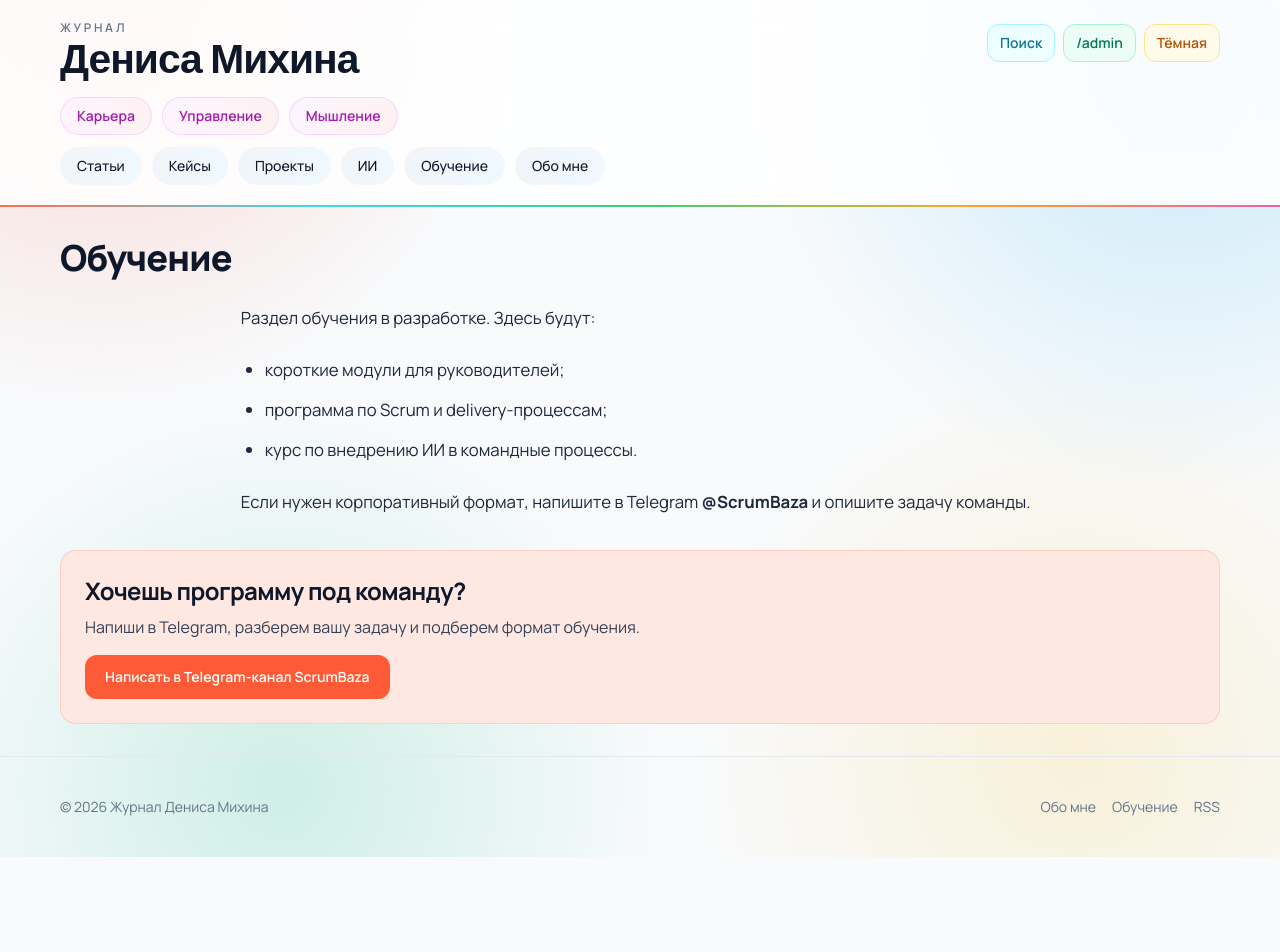
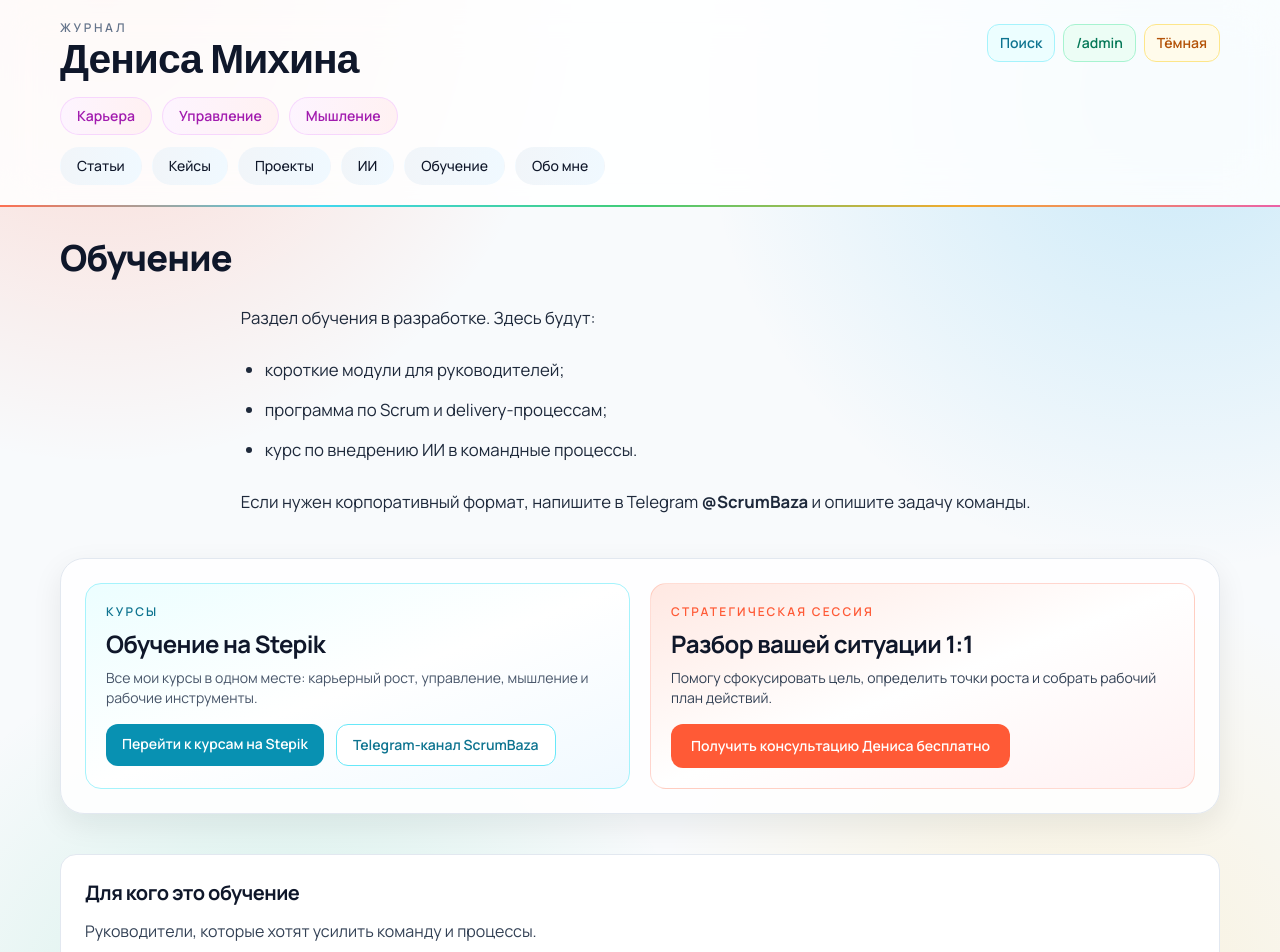
Before and after one commit to digitalmikhin-code/denis-journal, a Next.js app: page /training in a window 1280 px wide. Shown: the top 952 px of the page. Before the commit the page ends 857 px from the top, so only its background shows below. Built offline with nearby package versions, Linux system fonts and the light colour scheme; no server answers.

Commit message:
Build out training page with Stepik and consultation CTAs

```diff
--- a/app/training/page.tsx
+++ b/app/training/page.tsx
@@ -3,7 +3,7 @@ import Link from "next/link";
 import { MDXRemote } from "next-mdx-remote/rsc";
 import remarkGfm from "remark-gfm";
 import { mdxComponents } from "@/components/mdx-components";
-import { TELEGRAM_CHANNEL_URL } from "@/lib/constants";
+import { STEPIK_TEACH_URL, TELEGRAM_CHANNEL_URL, TELEGRAM_CONSULT_URL } from "@/lib/constants";
 import { getPageContent } from "@/lib/content";
 
 export const metadata: Metadata = {
@@ -17,7 +17,7 @@ export default function TrainingPage(): JSX.Element {
   const page = getPageContent("training");
 
   return (
-    <div className="space-y-8">
+    <div className="space-y-10">
       <article className="space-y-6">
         <h1 className="text-4xl font-extrabold tracking-tight">{page.title}</h1>
         <div className="prose-journal">
@@ -28,19 +28,60 @@ export default function TrainingPage(): JSX.Element {
           />
         </div>
       </article>
-      <section className="rounded-2xl border border-brand/20 bg-brand-soft p-6">
-        <h2 className="text-2xl font-bold tracking-tight">Хочешь программу под команду?</h2>
-        <p className="mt-2 text-slate-700">
-          Напиши в Telegram, разберем вашу задачу и подберем формат обучения.
+
+      <section className="grid gap-5 rounded-3xl border border-slate-200 bg-white/90 p-6 shadow-soft dark:border-slate-800 dark:bg-slate-900/80 md:grid-cols-2">
+        <div className="rounded-2xl border border-cyan-200 bg-gradient-to-br from-cyan-50 via-white to-sky-50 p-5 dark:border-cyan-900/60 dark:from-cyan-950/40 dark:via-slate-900 dark:to-sky-950/30">
+          <p className="text-xs font-semibold uppercase tracking-[0.18em] text-cyan-700 dark:text-cyan-300">
+            Курсы
           </p>
+          <h2 className="mt-2 text-2xl font-bold tracking-tight">Обучение на Stepik</h2>
+          <p className="mt-2 text-sm text-slate-600 dark:text-slate-300">
+            Все мои курсы в одном месте: карьерный рост, управление, мышление и рабочие инструменты.
+          </p>
+          <div className="mt-4 flex flex-wrap gap-3">
+            <Link
+              href={STEPIK_TEACH_URL}
+              target="_blank"
+              rel="noopener noreferrer"
+              className="inline-flex rounded-xl bg-cyan-600 px-4 py-2.5 text-sm font-semibold text-white transition hover:bg-cyan-700"
+            >
+              Перейти к курсам на Stepik
+            </Link>
             <Link
               href={TELEGRAM_CHANNEL_URL}
               target="_blank"
               rel="noopener noreferrer"
-          className="mt-4 inline-flex rounded-xl bg-brand px-5 py-3 text-sm font-semibold text-white hover:bg-brand-dark"
+              className="inline-flex rounded-xl border border-cyan-300 bg-white px-4 py-2.5 text-sm font-semibold text-cyan-700 transition hover:border-cyan-500 dark:border-cyan-800 dark:bg-slate-900 dark:text-cyan-300"
             >
-          Написать в Telegram-канал ScrumBaza
+              Telegram-канал ScrumBaza
             </Link>
+          </div>
+        </div>
+
+        <div className="rounded-2xl border border-brand/20 bg-gradient-to-br from-brand-soft via-white to-rose-50 p-5 dark:border-brand/30 dark:from-brand/20 dark:via-slate-900 dark:to-rose-950/20">
+          <p className="text-xs font-semibold uppercase tracking-[0.18em] text-brand">Стратегическая сессия</p>
+          <h2 className="mt-2 text-2xl font-bold tracking-tight">Разбор вашей ситуации 1:1</h2>
+          <p className="mt-2 text-sm text-slate-700 dark:text-slate-300">
+            Помогу сфокусировать цель, определить точки роста и собрать рабочий план действий.
+          </p>
+          <Link
+            href={TELEGRAM_CONSULT_URL}
+            target="_blank"
+            rel="noopener noreferrer"
+            className="mt-4 inline-flex rounded-xl bg-brand px-5 py-3 text-sm font-semibold text-white transition hover:bg-brand-dark"
+          >
+            Получить консультацию Дениса бесплатно
+          </Link>
+        </div>
+      </section>
+
+      <section className="rounded-2xl border border-slate-200 bg-white p-6 dark:border-slate-800 dark:bg-slate-900">
+        <h3 className="text-xl font-bold tracking-tight">Для кого это обучение</h3>
+        <ul className="mt-3 space-y-2 text-slate-700 dark:text-slate-300">
+          <li>Руководители, которые хотят усилить команду и процессы.</li>
+          <li>Специалисты, которым нужен карьерный рост и понятная система развития.</li>
+          <li>Предприниматели и проектные лидеры, которым нужен внешний разбор и стратегия.</li>
+        </ul>
       </section>
     </div>
   );
--- a/lib/constants.ts
+++ b/lib/constants.ts
@@ -5,6 +5,8 @@ export const DEFAULT_AUTHOR = "Денис Михин";
 export const SITE_URL =
   process.env.NEXT_PUBLIC_SITE_URL?.replace(/\/$/, "") || "https://example.com";
 export const TELEGRAM_CHANNEL_URL = "https://t.me/scrum_baza";
+export const TELEGRAM_CONSULT_URL = "https://t.me/mikhin89";
+export const STEPIK_TEACH_URL = "https://stepik.org/users/861642656/teach";
 
 export const CATEGORY_LABELS = {
   career: "Карьера",
```
Lines whose indentation alone changed are shown as unchanged.
